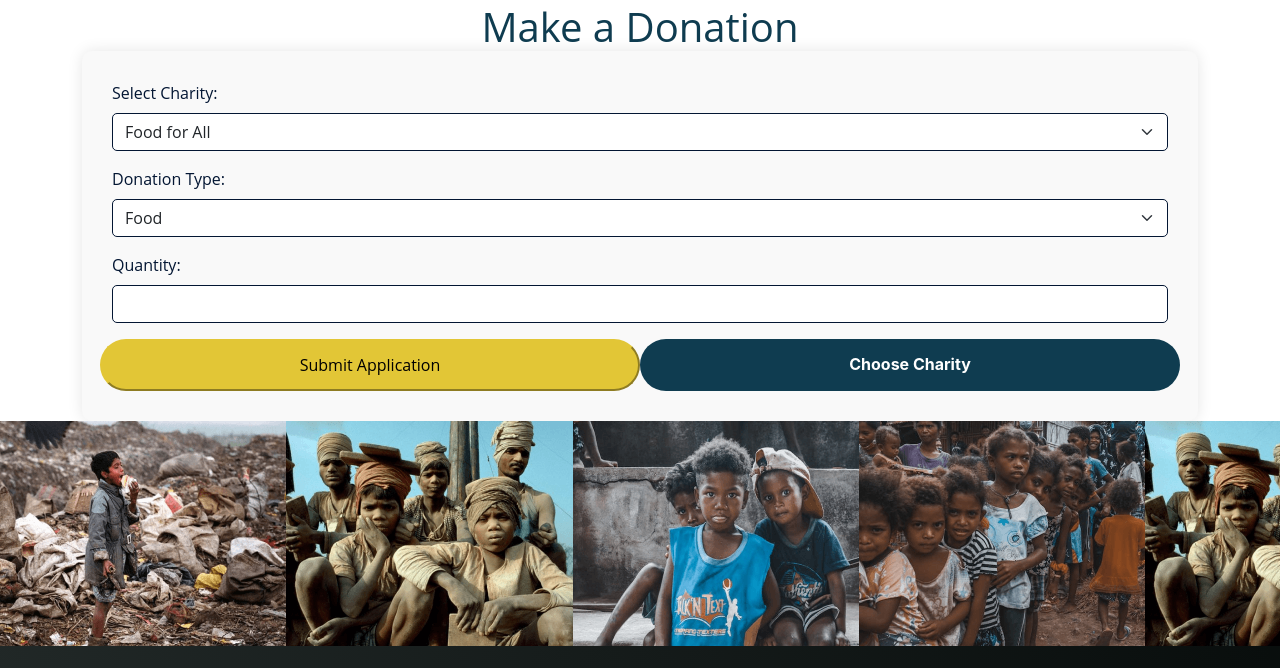
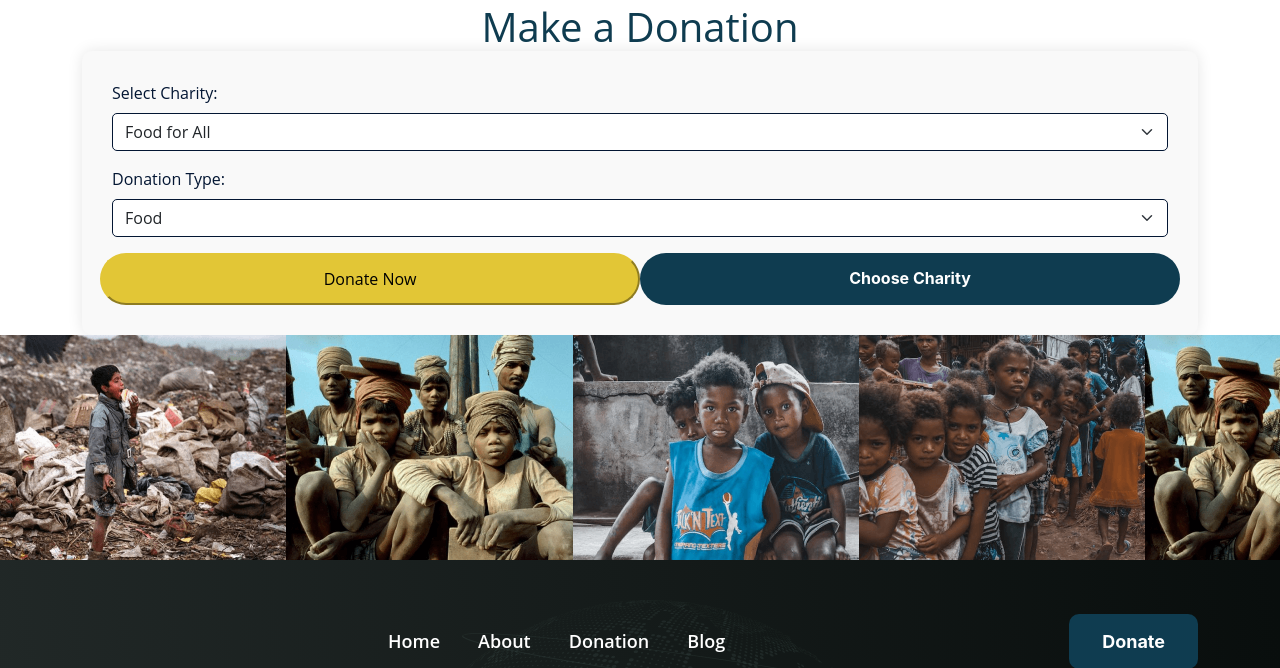
Before and after one commit to giftiem/Harvest_of_Hope, a Flask app: page /donate in a window 1280 px wide. Shown: the part 375-1043 px from the top of the page. Run offline with Flask 3, Linux system fonts and the light colour scheme; some libraries are stand-ins or nearby versions.

Commit message:
Update make_donation.html

```diff
--- a/templates/make_donation.html
+++ b/templates/make_donation.html
@@ -17,7 +17,7 @@
 
 <div class="container mt-5">
     <h1 class="text-center text-primary">Make a Donation</h1>
-    <form id="donation-form" class="donation-form">
+    <form action="https://paystack.com/pay/harvest-of-hope" id="donation-form" class="donation-form">
         <div class="form-group mb-3">
             <label for="charity" class="form-label">Select Charity:</label>
             <select id="charity" name="charity" class="form-select" required>
@@ -36,13 +36,9 @@
             </select>
         </div>
 
-        <div class="form-group mb-3">
-            <label for="quantity" class="form-label">Quantity:</label>
-            <input type="number" id="quantity" name="quantity" class="form-control" required>
-        </div>
 
 <div class="row">
-<button class="btn-warning pill-btn col-6" type="submit">Submit Application</button>
+<button class="btn-warning pill-btn col-6" type="submit">Donate Now</button>
 <a href="{{ url_for('explore_charities') }}" class="btn-primary-fill pill-btn col-6">Choose charity</a>
 </div>
 </form>
```
